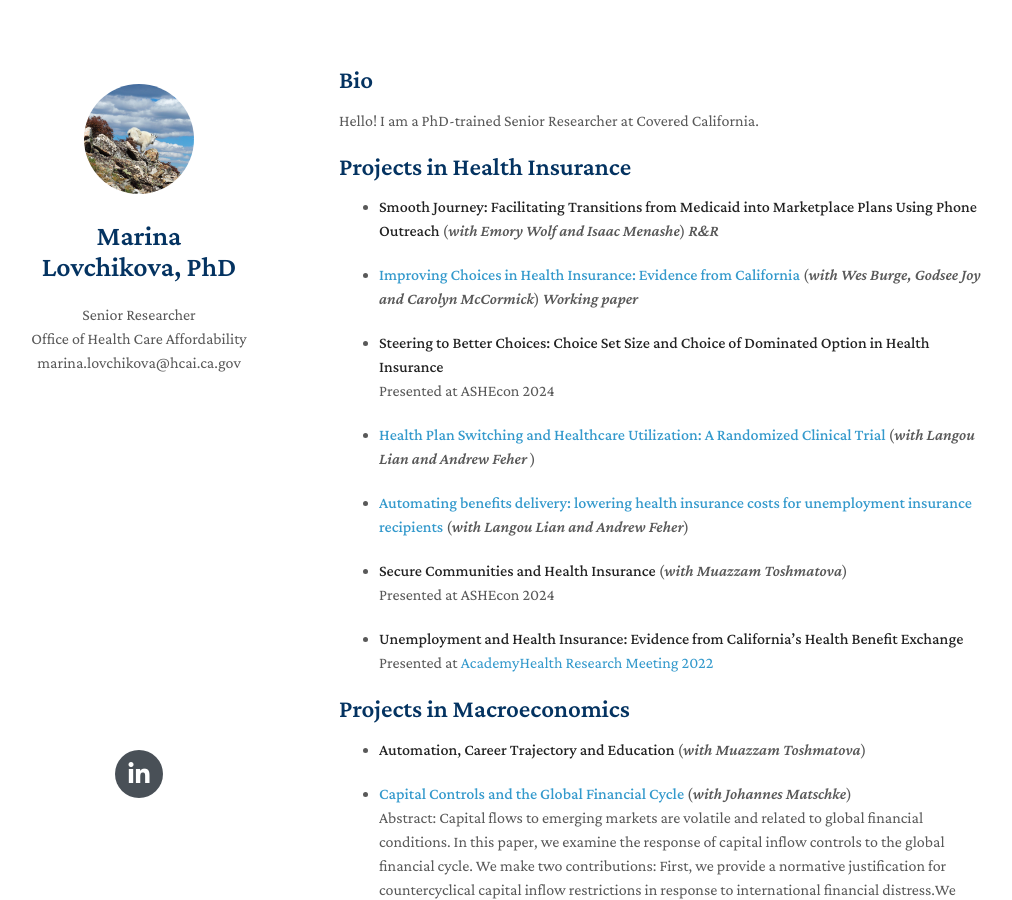
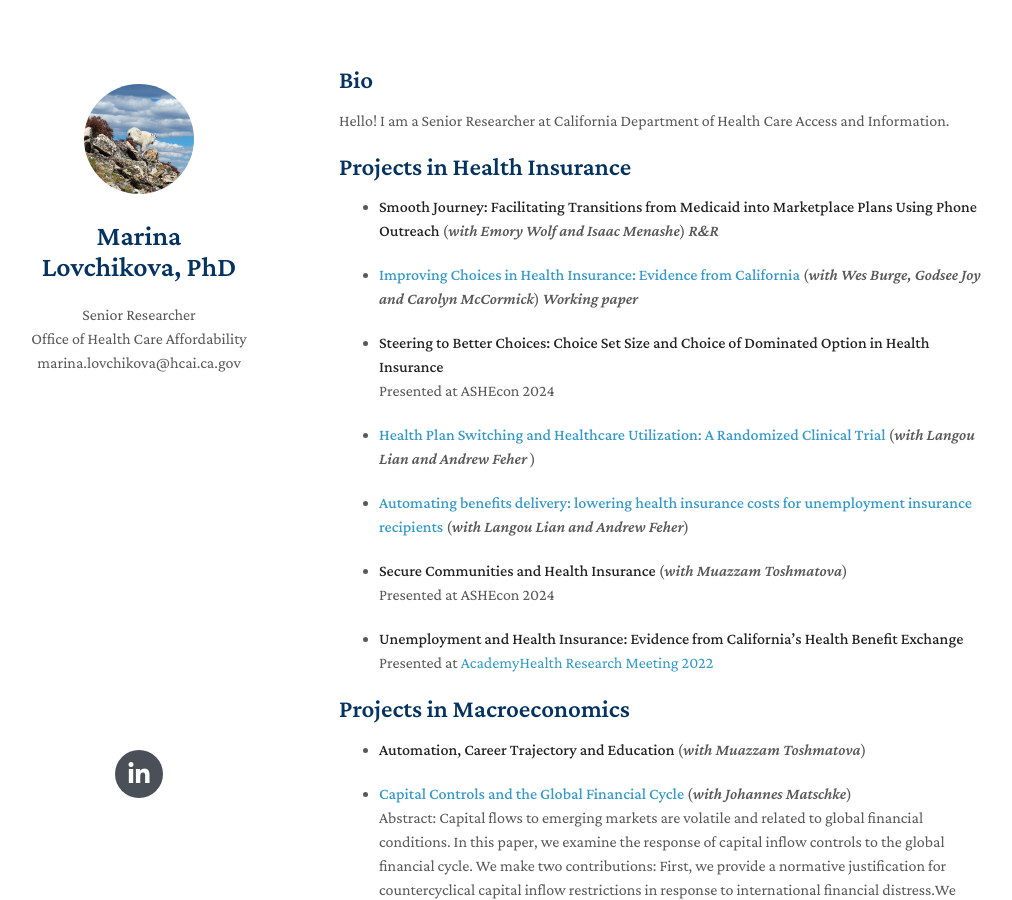
Before and after one commit to mlovchikova/mlovchikova.github.io, a Jekyll site: the page built from index.md, in a window 1280 px wide and 900 px high. Shown: the whole window, without its empty margins (131-1143 px from the left). Built offline with Jekyll 4.4.1, drawn with Linux system fonts in a browser that asks for light colours; nearby versions of some CDN libraries; a style sheet for code colours, icons or effects is not loaded; our own code applies the rules of GitHub Pages for plain Markdown files.

Commit message:
update top line

```diff
--- a/index.md
+++ b/index.md
@@ -3,7 +3,7 @@ layout: homepage
 ---
 
 ## Bio
-Hello! I am a PhD-trained Senior Researcher at Covered California.
+Hello! I am a Senior Researcher at California Department of Health Care Access and Information.
 
 
 {% include_relative _includes/projects_health.md %}
```
Also changed, not shown: 1 other file.
